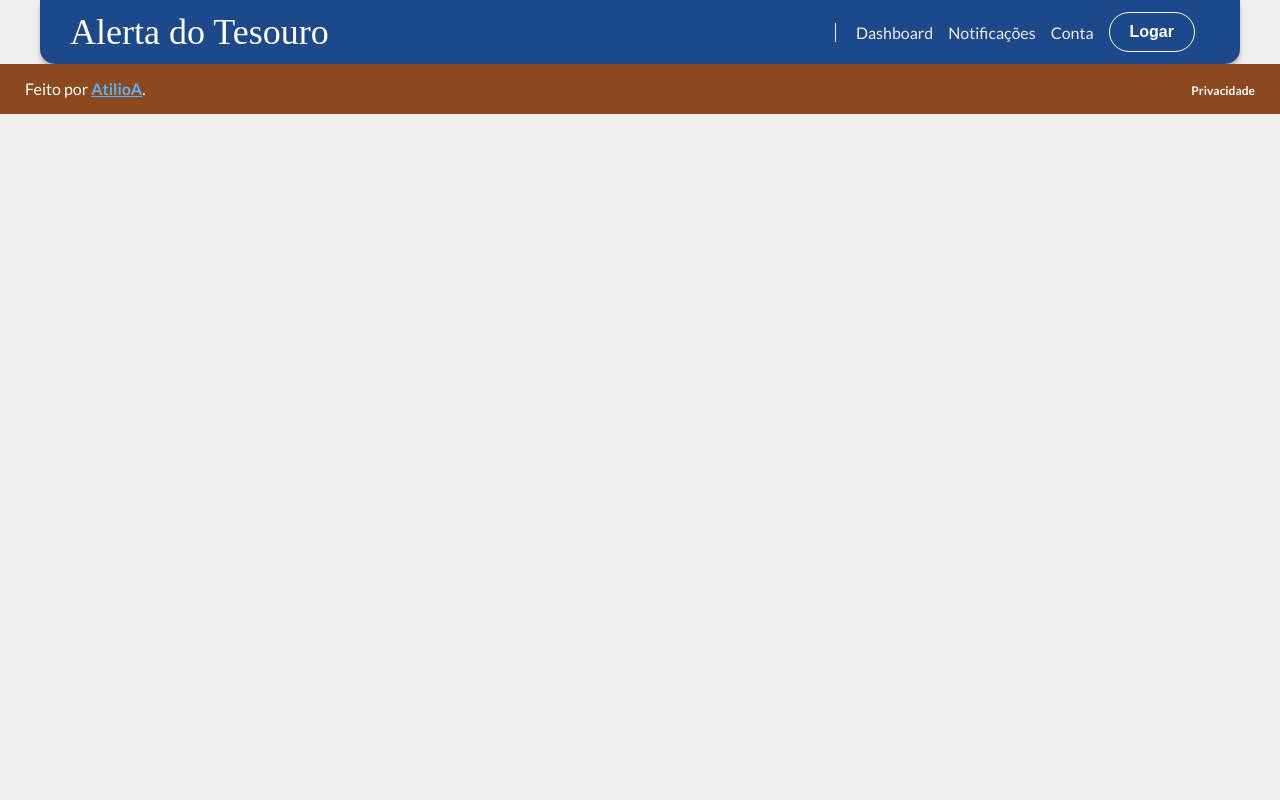
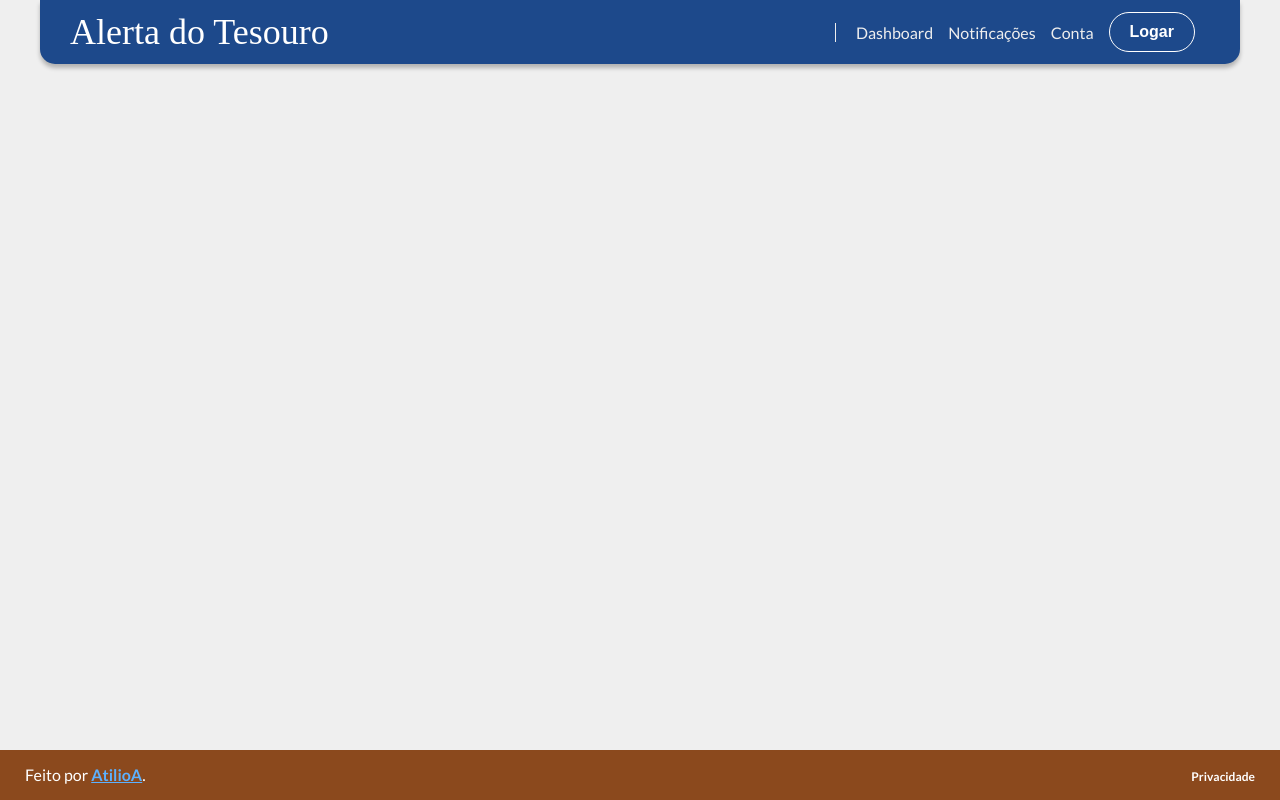
Before and after one commit to AtilioA/AlertaDoTesouro, a React (Create React App) app in the folder web/: page / in a window 1280 px wide. Built offline with nearby package versions, Linux system fonts and the light colour scheme; a web font is replaced by a local one.

Commit message:
feat(web): stick footer to the bottom of the view

```diff
--- a/web/src/components/Footer/styles.ts
+++ b/web/src/components/Footer/styles.ts
@@ -1,8 +1,13 @@
-import styled from "styled-components";
+import styled from 'styled-components';
 
 export const Container = styled.div`
-  background: #8B491D;
-  color: #FFFFFF;
+  left: 0;
+  bottom: 0;
+  right: 0;
+  position: fixed;
+
+  background: #8b491d;
+  color: #ffffff;
   height: 50px;
   font-size: 16px;
 
@@ -11,7 +16,7 @@ export const Container = styled.div`
     color: #5cb1ff;
     &#privacy {
       font-size: 12px;
-      color: #FFFFFF;
+      color: #ffffff;
       text-decoration: none;
     }
   }
--- a/web/src/pages/SignIn/styles.ts
+++ b/web/src/pages/SignIn/styles.ts
@@ -2,7 +2,7 @@ import styled, { keyframes } from 'styled-components';
 import { shade } from 'polished';
 
 export const Container = styled.div`
-  height: 100vh;
+  /* height: 100vh; */
   display: flex;
 
   justify-content: center;
--- a/web/src/pages/SignUp/styles.ts
+++ b/web/src/pages/SignUp/styles.ts
@@ -2,7 +2,7 @@ import styled, { keyframes } from 'styled-components';
 import { shade } from 'polished';
 
 export const Container = styled.div`
-  height: 100vh;
+  /* height: 100vh; */
   display: flex;
 
   justify-content: center;
```
